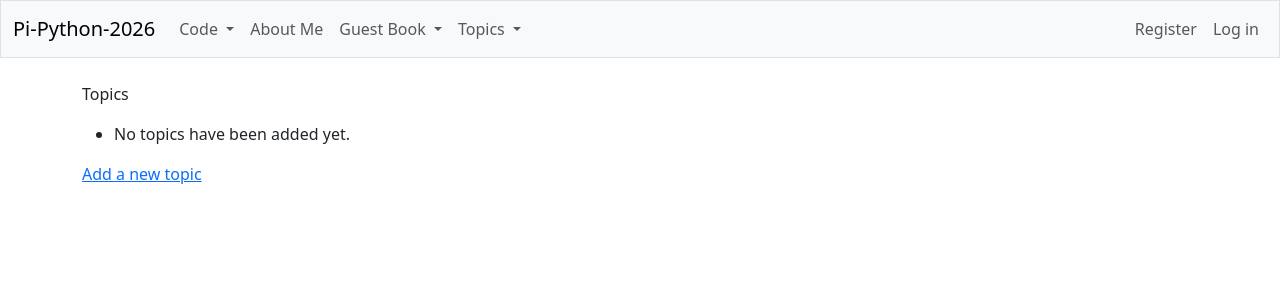
After one commit to tjsiwinski2000/2026_pi_python, a Django app: page /topics/ in a window 1280 px wide. The commit adds this page. Shown: the top 300 px of the page. Run offline with Django 5.2, Linux system fonts and the light colour scheme; data that the repository does not hold is empty; parts of the project's set-up code (start-up, migrations or seed data) failed here and were passed over; some libraries are stand-ins or nearby versions.

Commit message:
0706-2026-Topics-Topic-Form

```diff
--- a/pp_project/pi_python/templates/pi_python/base.html
+++ b/pp_project/pi_python/templates/pi_python/base.html
@@ -61,9 +61,13 @@
           </li>
           <li class="nav-item dropdown">
             <a class="nav-link dropdown-toggle" href="#" role="button" data-bs-toggle="dropdown" aria-expanded="false">
-              Diversions
+              Topics
             </a>
             <ul class="dropdown-menu">
+              <li><a  href="{% url 'pi_python:index' %}">
+                Home</a></li>
+              <li><a  href="{% url 'pi_python:topics' %}">
+                  Topics</a></li>
               <li><a  href="{% url 'pi_python:index' %}">
                 HangMan</a></li>
                 {% if user.is_authenticated %}
--- /dev/null
+++ b/pp_project/pi_python/templates/pi_python/topics.html
@@ -0,0 +1,17 @@
+{% extends 'pi_python/base.html' %}
+{% block content %}
+
+<p>Topics</p>
+
+<ul>
+    {% for topic in topics %}
+      <li>
+        <a href="{% url 'pi_python:topic' topic.id %}">
+        {{topic.text}}</a></li>
+    {% empty %}
+      <li>No topics have been added yet.</li>
+    {% endfor %}
+</ul>
+
+<a href="{% url 'pi_python:new_topic' %}">Add a new topic</a>
+{% endblock content %}
--- a/pp_project/pi_python/urls.py
+++ b/pp_project/pi_python/urls.py
@@ -9,4 +9,10 @@ app_name = 'pi_python'
 urlpatterns = [
     path('', views.index, name='index'),
     path('temp/', views.index, name='temp'),
+    # page that shows all topics
+    path('topics/', views.topics, name='topics'),
+    # detail page for a single topic
+    path('topics/<int:topic_id>/', views.topic, name='topic'),
+    # Page for adding a enw topic.
+    path('new_topic/', views.new_topic, name='new_topic')
 ]
--- a/pp_project/pi_python/views.py
+++ b/pp_project/pi_python/views.py
@@ -1,5 +1,7 @@
-from django.shortcuts import render
+from django.shortcuts import render, redirect
 from .get_weather_now import get_weather
+from .models import Topic
+from .forms import TopicForm
 
 def index(request):
     weather = get_weather('F')
@@ -10,3 +12,32 @@ def temp(request):
     weather = get_weather('F')
     context = {'weather_report' : weather,'unit' : 'F'}
     return render(request, 'pi_python/index.html', context)
+
+def topics(request):
+    """Show all topics."""
+    topics = Topic.objects.order_by('date_added')
+    context = {'topics': topics}
+    return render(request, 'pi_python/topics.html', context)
+
+def topic(request, topic_id):
+    """ Show a single topic and all it's entries."""
+    topic = Topic.objects.get(id=topic_id)
+    entries = topic.entry_set.order_by('-date_added')
+    context = {'topic' : topic, 'entries' :entries}
+    return render(request, 'pi_python/topic.html', context)
+
+def new_topic(request):
+    """ Add a new topic."""
+    if request.method != 'POST':
+        # No data submitted; create a blank form.
+        form = TopicForm()
+    else:
+        # POST data submitted; process data.
+        form = TopicForm(data = request.POST)
+        if form.is_valid():
+            form.save() # saves to dB
+            return redirect('pi_python:topics')
+
+    # Display a blank or invalid form.
+    context = {'form' : form}
+    return render(request, 'pi_python/new_topic.html', context)
```
Also changed, not shown: pp_project/pi_python/forms.py (added, +8 -0 lines), pp_project/pi_python/templates/pi_python/new_topic.html (added, +12 -0 lines), pp_project/pi_python/templates/pi_python/topic.html (added, +18 -0 lines), README.md.
